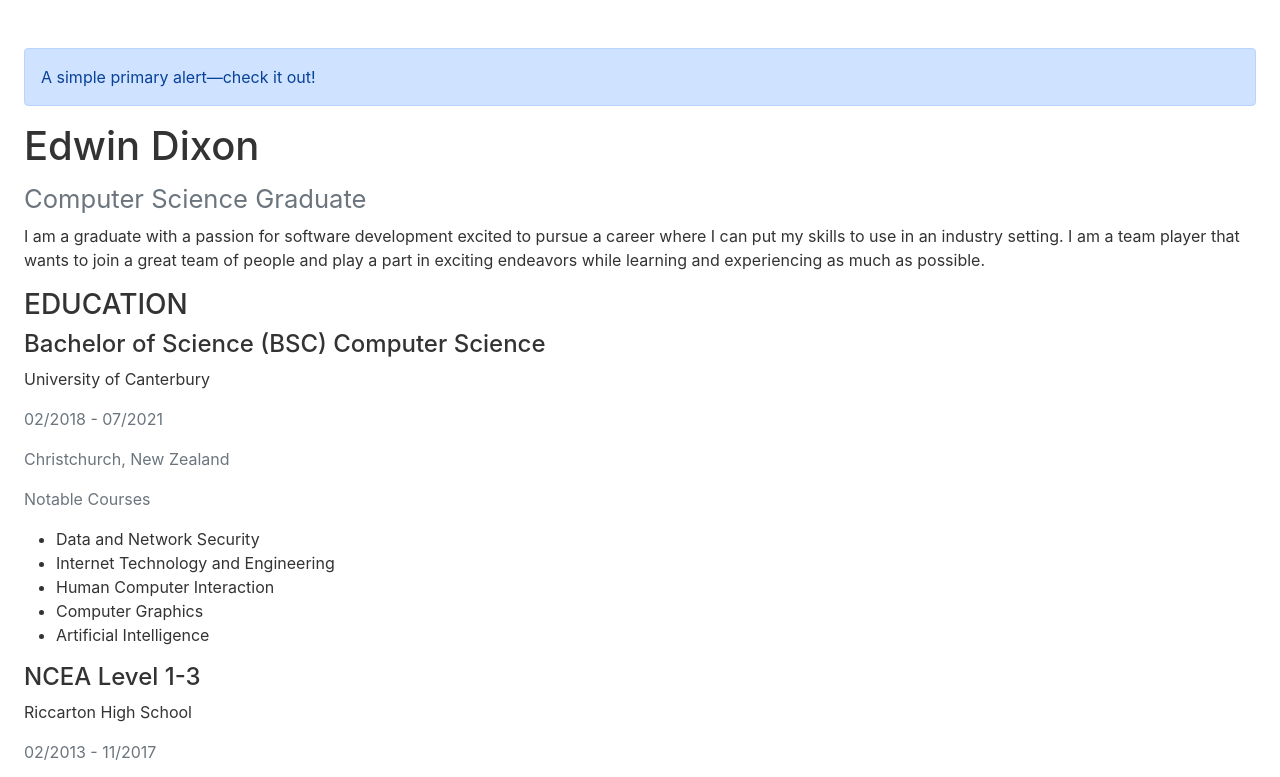
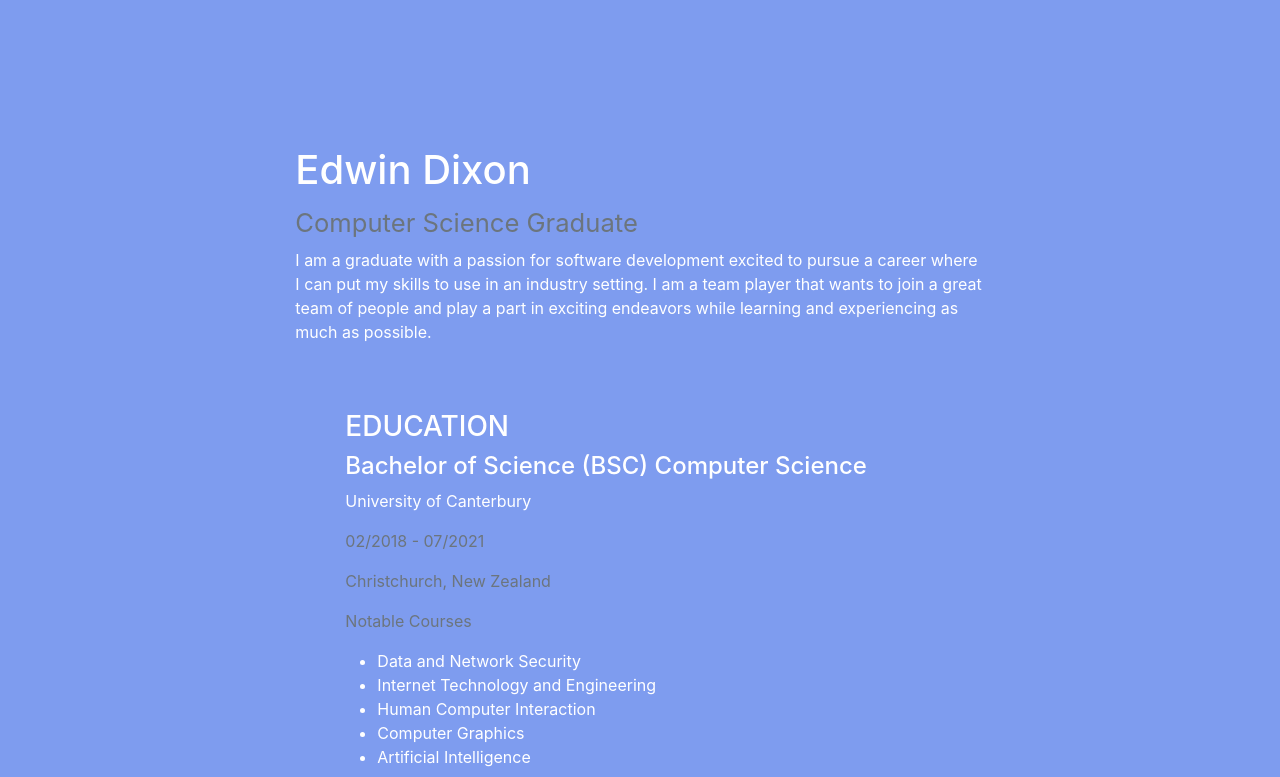
Before and after one commit to edwindixon99/Resume-bootstrap-template, a website with bundled scripts: page index.html in a window 1280 px wide. Shown: the top 777 px of the page. Built offline with nearby package versions, Linux system fonts and the light colour scheme; files whose address does not match are found by name.

Commit message:
experimenting

```diff
--- a/index.html
+++ b/index.html
@@ -11,19 +11,24 @@
     .bg-secondary {
       background-color: #e04367 !important
     }
+
+    .text-muted {
+      color: black !important
+    }
+
+    .section {
+      padding: 50px;
+    }
   </style>
-  <body>
-
-    <div class="alert alert-primary" role="alert">
-      A simple primary alert—check it out!
-    </div>
-      <div>
+  <body style="color: white; background-color: rgba(10, 68, 226, 0.527);">
+    <div class="col-md-8 py-5 px-3 mx-auto">
+    <header class="pb-3 mb-5 border-bottom section">
           <h1>Edwin Dixon</h1>
 
           <h2><small class="text-muted">Computer Science Graduate</small></h2>
 
           <p>I am a graduate with a passion for software development excited to pursue a career where I can put my skills to use in an industry setting. I am a team player that wants to join a great team of people and play a part in exciting endeavors while learning and experiencing as much as possible.</p>
-      </div>
+      <header>
       <div id=education class=section>
           <h3 class='sec-heading'>EDUCATION</h3>
           <div>
@@ -103,7 +108,8 @@
           </div>
 
           <div>
-              <p class='subtitle'>More Projects can be seen on my Github account</p>
+
+              <a href="https://github.com/edwindixon99" target="_blank" type="button" class="btn btn-primary btn-lg btn-block">More Projects can be seen on my Github account<a>
           </div>
       </div>
       <div class='section'>
```
